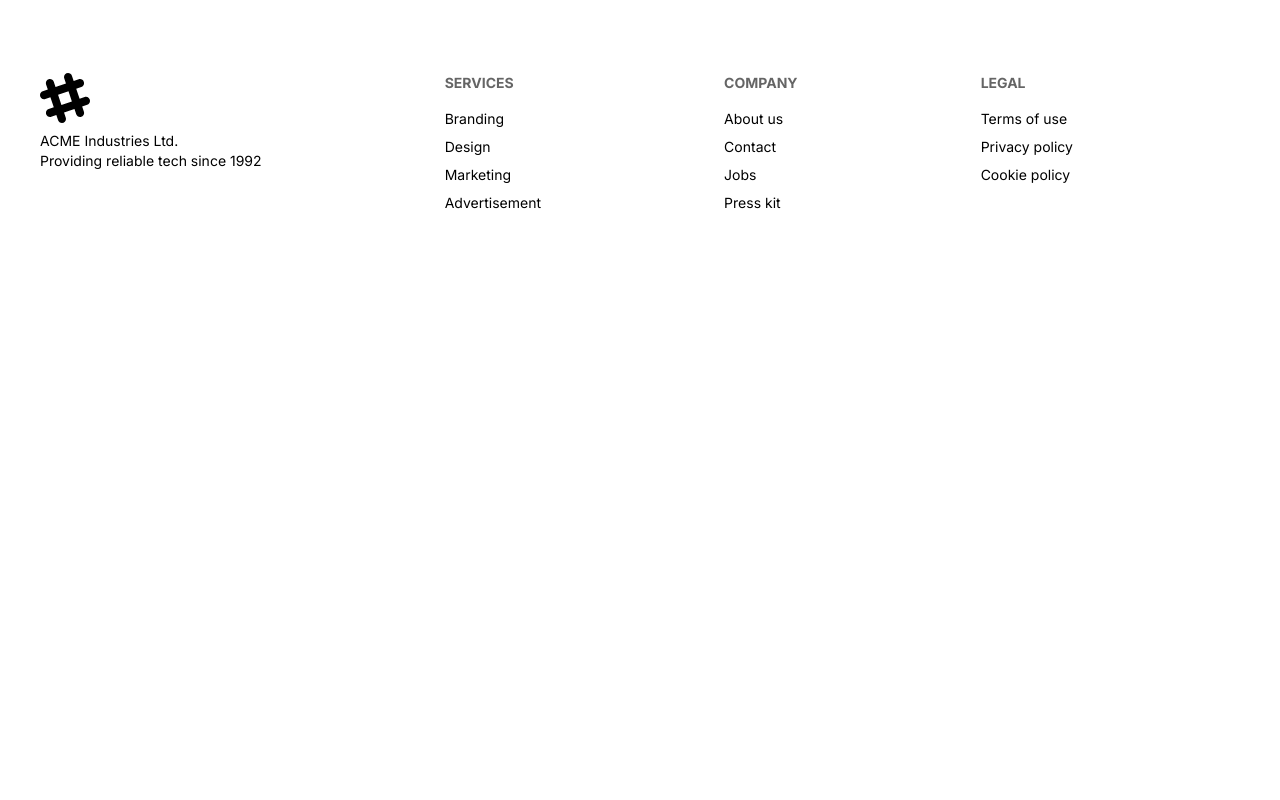
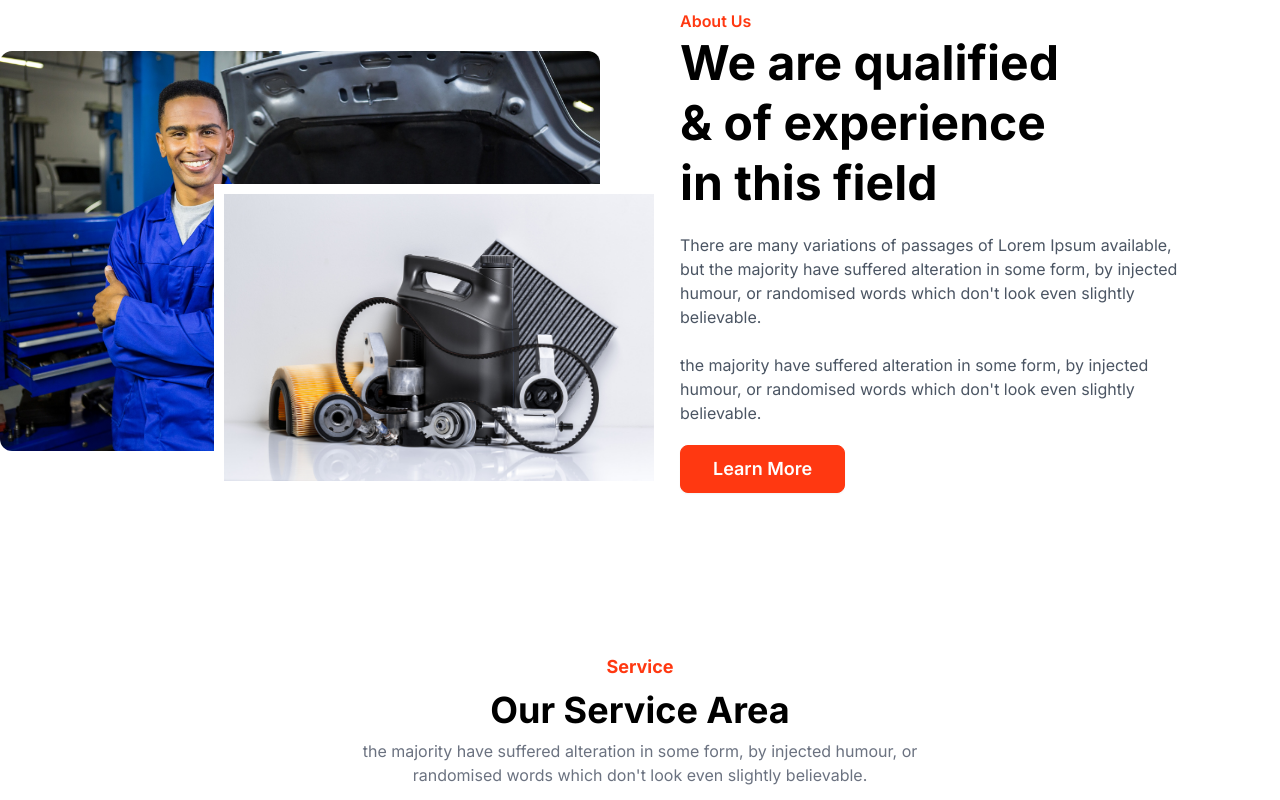
Before and after one commit to jakareya76/car-doctor-pro, a Next.js app: page / in a window 1280 px wide. Shown: the part 860-1660 px from the top of the page. Before the commit the page ends 1113 px from the top, so only its background shows below. Built offline with nearby package versions, Linux system fonts and the light colour scheme.

Commit message:
create about component and services component also change footer design

```diff
--- a/src/components/HomePage/About.jsx
+++ b/src/components/HomePage/About.jsx
@@ -1,8 +1,45 @@
+import Image from "next/image";
+
 const About = () => {
   return (
-    <div className="flex items-center justify-center gap-5 flex-wrap">
-      <div></div>
-      <div></div>
+    <div className="py-20">
+      <div className="flex flex-col md:flex-row items-center justify-between gap-20">
+        <div className="relative w-1/2 md:w-full">
+          <Image
+            src="/assets/images/about_us/person.jpg"
+            width={500}
+            height={550}
+            className="top-0 left-0 rounded-xl w-full"
+          />
+          <Image
+            src="/assets/images/about_us/parts.jpg"
+            width={300}
+            height={350}
+            className="absolute -bottom-10 -right-16 w-[250px] border-[10px] md:w-[280px] lg:w-[450px] border-white"
+          />
+        </div>
+        <div className="w-1/2 md:w-full">
+          <h2 className="text-primary font-semibold">About Us</h2>
+          <h1 className="text-black font-bold max-w-sm leading-tight text-5xl">
+            We are qualified & of experience in this field
+          </h1>
+          <p className="text-gray-600 max-w-lg mt-5">
+            There are many variations of passages of Lorem Ipsum available, but
+            the majority have suffered alteration in some form, by injected
+            humour, or randomised words which don't look even slightly
+            believable.
+          </p>
+          <br />
+          <p className="text-gray-600 max-w-lg">
+            the majority have suffered alteration in some form, by injected
+            humour, or randomised words which don't look even slightly
+            believable.
+          </p>
+          <button className="btn px-8 btn-primary text-lg mt-5">
+            Learn More
+          </button>
+        </div>
+      </div>
     </div>
   );
 };
--- a/src/components/HomePage/HomePage.jsx
+++ b/src/components/HomePage/HomePage.jsx
@@ -1,11 +1,13 @@
 import About from "./About";
 import Banner from "./Banner";
+import Services from "./Services";
 
 const HomePage = () => {
   return (
-    <div className="h-screen container mx-auto">
+    <div className="container mx-auto">
       <Banner />
       <About />
+      <Services />
     </div>
   );
 };
--- /dev/null
+++ b/src/components/HomePage/Services.jsx
@@ -0,0 +1,16 @@
+import Heading from "../Shared/Heading";
+
+const Services = () => {
+  return (
+    <div className="py-20">
+      <Heading
+        title="Service"
+        heading="Our Service Area"
+        text="  the majority have suffered alteration in some form, by injected humour,
+        or randomised words which don't look even slightly believable."
+      />
+    </div>
+  );
+};
+
+export default Services;
--- a/src/components/Shared/Footer.jsx
+++ b/src/components/Shared/Footer.jsx
@@ -1,22 +1,14 @@
+import Image from "next/image";
+
 const Footer = () => {
   return (
-    <footer className="footer bg-base-200 text-base-content p-10">
+    <footer className="bg-[#151515] text-white p-10">
+      <div className="footer container mx-auto">
         <aside>
-        <svg
-          width="50"
-          height="50"
-          viewBox="0 0 24 24"
-          xmlns="http://www.w3.org/2000/svg"
-          fillRule="evenodd"
-          clipRule="evenodd"
-          className="fill-current"
-        >
-          <path d="M22.672 15.226l-2.432.811.841 2.515c.33 1.019-.209 2.127-1.23 2.456-1.15.325-2.148-.321-2.463-1.226l-.84-2.518-5.013 1.677.84 2.517c.391 1.203-.434 2.542-1.831 2.542-.88 0-1.601-.564-1.86-1.314l-.842-2.516-2.431.809c-1.135.328-2.145-.317-2.463-1.229-.329-1.018.211-2.127 1.231-2.456l2.432-.809-1.621-4.823-2.432.808c-1.355.384-2.558-.59-2.558-1.839 0-.817.509-1.582 1.327-1.846l2.433-.809-.842-2.515c-.33-1.02.211-2.129 1.232-2.458 1.02-.329 2.13.209 2.461 1.229l.842 2.515 5.011-1.677-.839-2.517c-.403-1.238.484-2.553 1.843-2.553.819 0 1.585.509 1.85 1.326l.841 2.517 2.431-.81c1.02-.33 2.131.211 2.461 1.229.332 1.018-.21 2.126-1.23 2.456l-2.433.809 1.622 4.823 2.433-.809c1.242-.401 2.557.484 2.557 1.838 0 .819-.51 1.583-1.328 1.847m-8.992-6.428l-5.01 1.675 1.619 4.828 5.011-1.674-1.62-4.829z"></path>
-        </svg>
-        <p>
-          ACME Industries Ltd.
-          <br />
-          Providing reliable tech since 1992
+          <Image src="/assets/logo.svg" width={80} height={80} />
+          <p className="max-w-xs">
+            Edwin Diaz is a software and web technologies engineer, a life coach
+            trainer who is also a serial.
           </p>
         </aside>
         <nav>
@@ -39,6 +31,7 @@ const Footer = () => {
           <a className="link link-hover">Privacy policy</a>
           <a className="link link-hover">Cookie policy</a>
         </nav>
+      </div>
     </footer>
   );
 };
--- /dev/null
+++ b/src/components/Shared/Heading.jsx
@@ -0,0 +1,13 @@
+const Heading = ({ title, heading, text }) => {
+  return (
+    <div className="text-center">
+      <h2 className="text-primary font-bold text-lg">{title}</h2>
+      <h1 className="text-4xl text-black font-bold leading-relaxed">
+        {heading}
+      </h1>
+      <p className="text-gray-500 max-w-xl mx-auto">{text}</p>
+    </div>
+  );
+};
+
+export default Heading;
```
Lines whose indentation alone changed are shown as unchanged.
